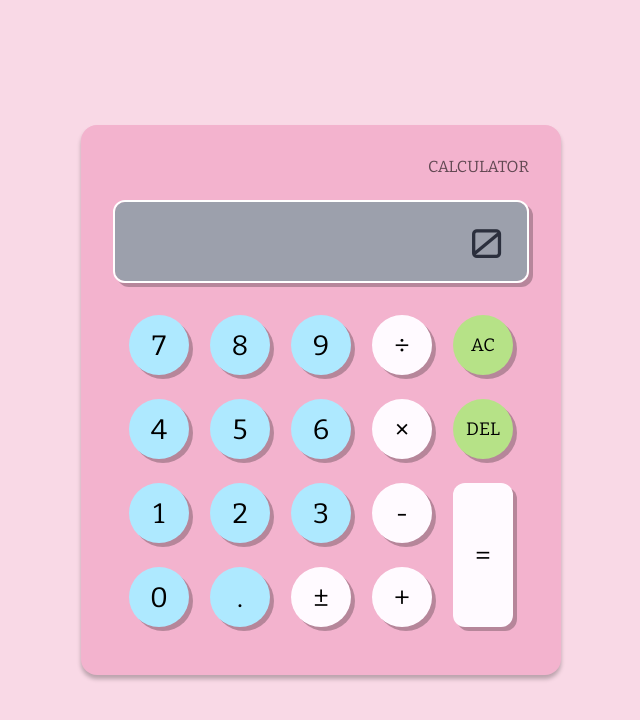
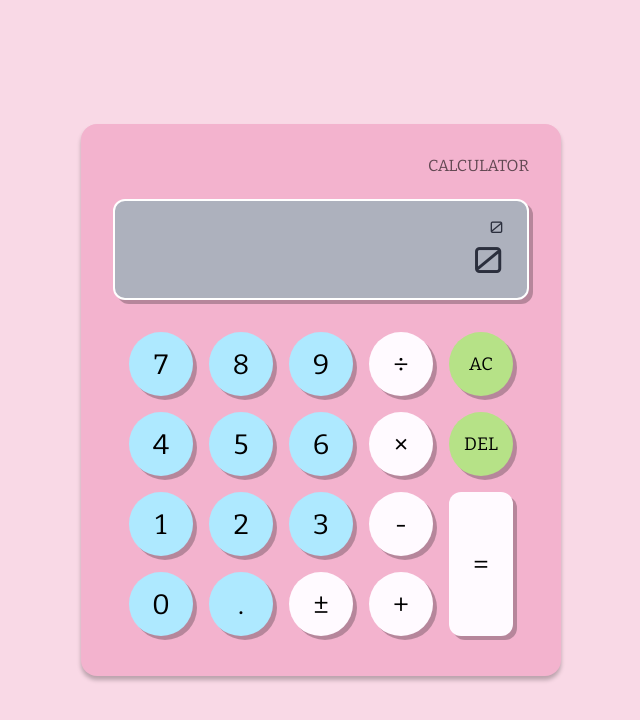
Before and after one commit to aleximichael/calculator, a plain HTML site: page index.html in a window 1280 px wide. Shown: the whole page, without its empty margins (319-959 px from the left). Drawn offline with nearby package versions, Linux system fonts and the light colour scheme.

Commit message:
Fix: Adjust Flexbox for keyboard navigation
Previous version used Flexbox columns. However, this meant that
keyboard navigation would flow from the top to the bottom by column.
This commit switched into rows, for more intuitive keyboard navigation

```diff
--- a/index.html
+++ b/index.html
@@ -4,44 +4,49 @@
     <meta charset="UTF-8">
     <meta name="viewport" content="width=device-width, initial-scale=1.0">
     <link rel="stylesheet" href="styles.css">
-    <title>Calculator</title>
+    <title>Basic Calculator</title>
 </head>
 <body>
 
     <div id="cal-container">
         <div id="calc-title">CALCULATOR</div>
         <div id="display-container">
+            <div id="display-history">0</div>
             <div id="display-text">0</div>
         </div>
         <div id="button-container">
-            <div class="col">
+            <div class="row">
                 <button id="num">7</button>
+                <button id="num">8</button>
+                <button id="num">9</button>
+                <button id="operator">&divide</button>
+                <button id="clear">AC</button>
+            </div>
+            <div class="row">
                 <button id="num">4</button>
+                <button id="num">5</button>
+                <button id="num">6</button>
+                <button id="operator">&times</button>
+                <button id="delete">DEL</button>
+            </div>
+            <div class="grid">
+                <div class="left-col">
+                    <div class="row">
                         <button id="num">1</button>
+                        <button id="num">2</button>
+                        <button id="num">3</button>
+                        <button id="operator">-</button>
+                    </div>
+                    <div class="row">
                         <button id="num">0</button>
-            </div>
-            <div class="col">
-                <button id="num">8</button>
-                <button id="num">5</button>
-                <button id="num">2</button>
                         <button id="num">.</button>
-            </div>
-            <div class="col">
-                <button id="num">9</button>
-                <button id="num">6</button>
-                <button id="num">3</button>
                         <button id="neg">&plusmn</button>
-            </div>
-            <div class="col">
-                <button id="operator">&divide</button>
-                <button id="operator">&times</button>
-                <button id="operator">-</button>
                         <button id="operator">+</button>
                     </div>
-            <div class="col">
-                <button id="clear">AC</button>
-                <button id="delete">DEL</button>
+                </div>
+                <div class="right-col">
                     <button id="equals">=</button>
+                </div>
             </div>
         </div>
     </div>
--- a/script.js
+++ b/script.js
@@ -65,19 +65,18 @@ function operate() {
 
     let result = "";
 
-    // Max total of 10 characters -> Max of 8 decimal places
-    num1 = Math.floor(Number(num1) * 100000000);
-    num2 = Math.floor(Number(num2) * 100000000);
+    num1 = Math.floor(Number(num1) * 1000);
+    num2 = Math.floor(Number(num2) * 1000);
 
     console.log(num1);
     console.log(num2);
 
     switch (operator) {
         case "+":
-            result = (num1 + num2) / 100000000;
+            result = (num1 + num2) / 1000;
             break;
         case "-":
-            result = (num1 - num2) / 100000000;
+            result = (num1 - num2) / 1000;
             break;
         case "÷":
             if (num2 === 0) {
@@ -87,7 +86,7 @@ function operate() {
             };
             break;
         case "×":
-            result = num1 * num2 / (100000000 * 100000000);
+            result = num1 * num2 / (1000 * 1000);
             break;
     };
 
@@ -132,7 +131,7 @@ function runOperator (button) {
 }
 
 function runEquals() {
-    if (numToggle === 2) {
+    if (numToggle === 2 || numToggle === 0) {
         operate(); // only operate if there are two numbers
     };
 }
--- a/styles.css
+++ b/styles.css
@@ -24,55 +24,82 @@ body {
 #cal-container {
     background-color: #F3B3CE;
     width: 480px;
-    height: 550px;
     border-radius: 16px;
     box-shadow: 0px 4px 4px 0px rgba(0, 0, 0, 0.25);
     padding: 32px;
-    display: flex;
-    flex-direction: column;
 }
 
 #calc-title {
     color: #614852;
     text-align: right;
     margin-bottom: 24px;
+    font-size: 16px;
+    font-weight: 400;
 }
 
 #display-container {
-    background-color: #9CA0AC;
+    background-color: #adb1bd;
     color: #2B2F3D;
     border: 2px solid white;
     padding: 16px 24px;
-    font-size: 40px;
     text-align: right;
     border-radius: 12px;
     box-shadow: 4px 4px 0px rgba(0, 0, 0, 0.25);
     font-family: 'Orbitron', sans-serif;
-    overflow: auto;
+    margin-bottom: 24px;
+}
+
+#display-history {
+    font-size: 16px;
+    word-wrap: break-word;
+}
+
+#display-text {
+    font-size: 36px;
+    word-wrap: break-word;
 }
 
 #button-container {
-    padding: 32px 16px 16px;
-    flex: auto;
+    padding: 8px;
     display: flex;
-    justify-content: space-between;
+    flex-direction: column;
+    gap: 16px;
+    align-items: center;
 }
 
-.col {
+.grid {
+    display: flex;
+    gap: 16px;
+}
+
+.left-col {
     display: flex;
     flex-direction: column;
-    justify-content: space-between;
-    gap: 24px;
+    gap: 16px;
+}
+
+.right-col {
+    display: flex;
+    flex-direction: column;
+}
+
+.row {
+    display: flex;
+    gap: 16px;
 }
 
 button {
-    width: 60px;
-    height: 60px;
+    width: 64px;
+    height: 64px;
     border-radius: 100%;
     border: none;
     box-shadow: 4px 4px 0px rgba(0, 0, 0, 0.25);
     font-family: 'Bitter', sans-serif;
     font-size: 28px;
+}
+
+button:hover {
+    filter: brightness(80%);
 }
 
 button#num {
@@ -93,5 +120,5 @@ button#neg {
 
 button#equals {
     border-radius: 12px;
-    flex: auto;
+    flex: 1;
 }
```
Also changed, not shown: 1 other file. Lines whose indentation alone changed are shown as unchanged.
